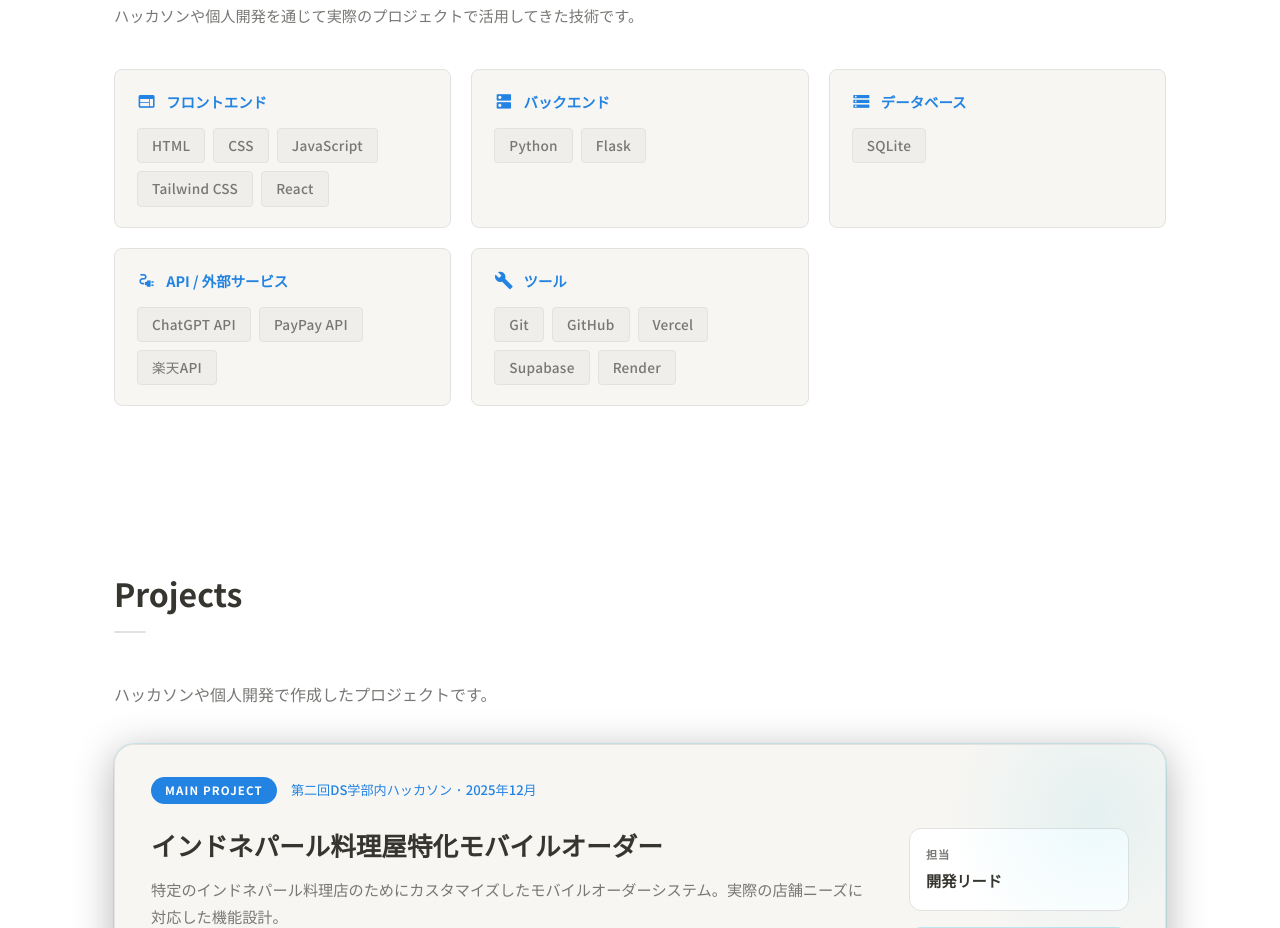
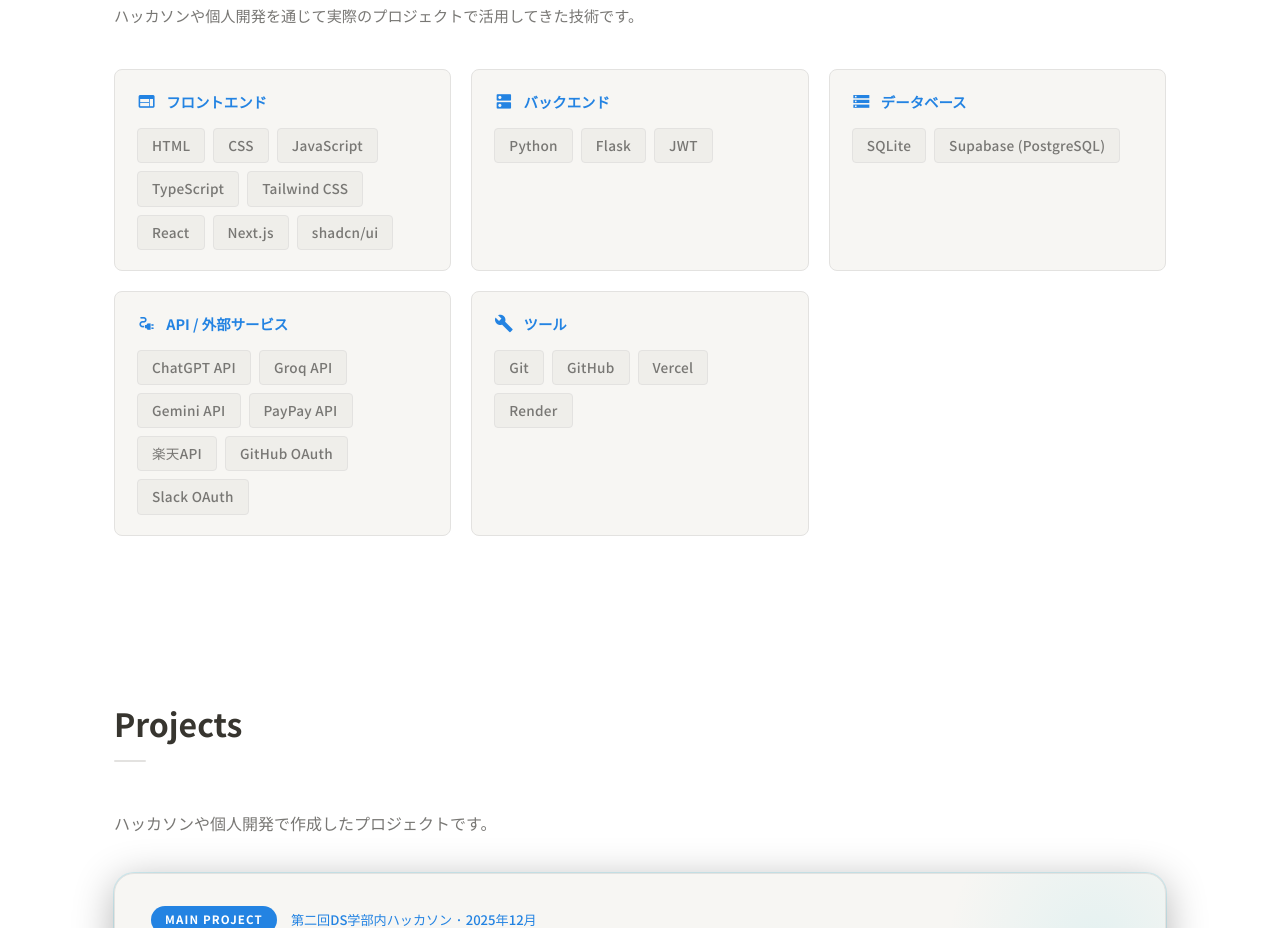
Before and after one commit to s2422092/portfolio, a React (Vite) app: page / in a window 1280 px wide. Shown: the part 2540-3468 px from the top of the page. Built offline with nearby package versions, Linux system fonts and the light colour scheme.

Commit message:
技術スタックの変更

```diff
--- a/src/components/Skills.jsx
+++ b/src/components/Skills.jsx
@@ -4,27 +4,27 @@
   {
     category: 'フロントエンド',
     icon: 'web',
-    items: ['HTML', 'CSS', 'JavaScript', 'Tailwind CSS', 'React'],
+    items: ['HTML', 'CSS', 'JavaScript', 'TypeScript', 'Tailwind CSS', 'React', 'Next.js', 'shadcn/ui'],
   },
   {
     category: 'バックエンド',
     icon: 'dns',
-    items: ['Python', 'Flask'],
+    items: ['Python', 'Flask', 'JWT'],
   },
   {
     category: 'データベース',
     icon: 'storage',
-    items: ['SQLite'],
+    items: ['SQLite', 'Supabase (PostgreSQL)'],
   },
   {
     category: 'API / 外部サービス',
     icon: 'electrical_services',
-    items: ['ChatGPT API', 'PayPay API','楽天API'],
+    items: ['ChatGPT API', 'Groq API', 'Gemini API', 'PayPay API', '楽天API', 'GitHub OAuth', 'Slack OAuth'],
   },
   {
     category: 'ツール',
     icon: 'build',
-    items: ['Git', 'GitHub', 'Vercel', 'Supabase', 'Render'],
+    items: ['Git', 'GitHub', 'Vercel', 'Render'],
   },
 ];
 
```
